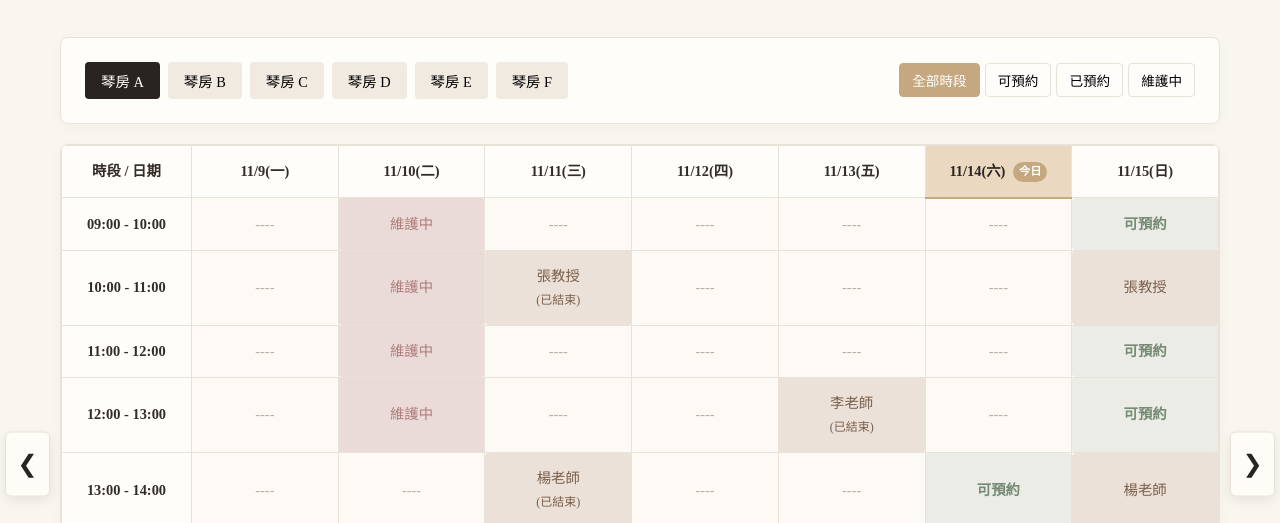
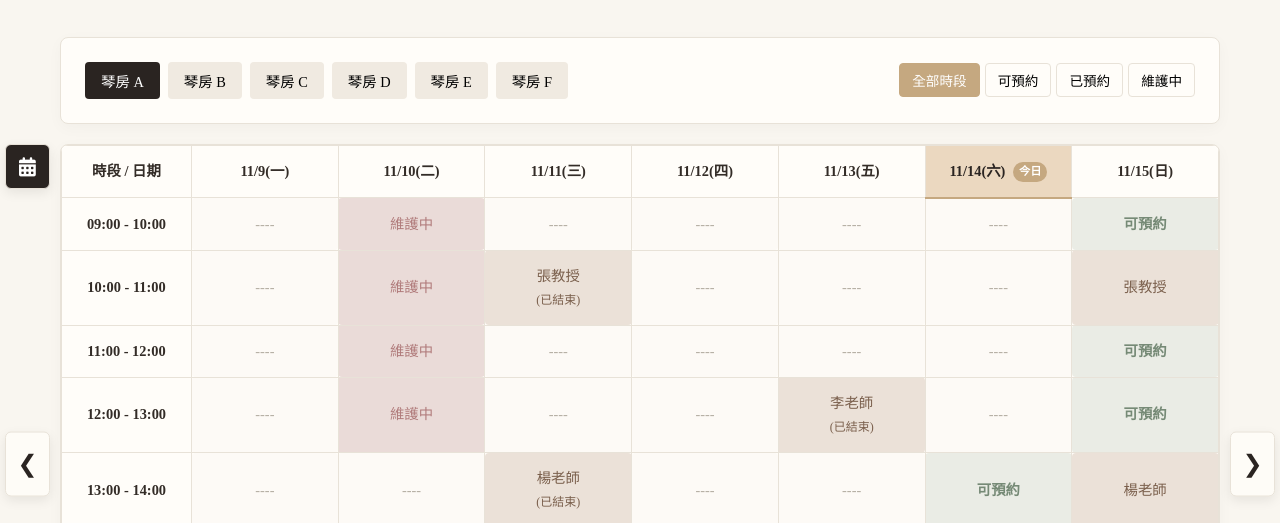
Before and after one commit to chenyuchen00/reservation-system, a plain HTML site: page index.html in a window 1280 px wide. Shown: the part 277-800 px from the top of the page. Drawn offline with Linux system fonts and the light colour scheme.

Commit message:
一覽表月曆

```diff
--- a/index.html
+++ b/index.html
@@ -75,6 +75,13 @@
 
             <div class="schedule-wrapper" style="position: relative;">
                 <!-- 左側切換週數按鈕 -->
+
+                <button type="button" class="calender-btn btn-dark" onclick="openDatePicker()" title="快速選擇日期">
+                    <i class="fa-solid fa-calendar-days"></i>
+                </button>
+                <input type="date" id="hidden-date-picker"
+                    style="position: absolute; opacity: 0; pointer-events: none; width: 0; height: 0;"
+                    onchange="jumpToSelectedDate(this.value)">
                 <button class="week-side-btn week-prev-btn" onclick="changeWeek(-1)">&#10094;</button>
 
                 <!-- 琴房一覽表表格卡片 -->
--- a/script.js
+++ b/script.js
@@ -1936,4 +1936,42 @@ function deleteWeeklyCloseRule(id) {
 }
 
 
+// 點擊您的 calender-btn 時，彈出日期選擇器
+function openDatePicker() {
+    const datePicker = document.getElementById('hidden-date-picker');
+    if (!datePicker) return;
+
+    // 將 picker 預設為當前檢視中的基準週日期
+    const baseMonday = getMonday(currentDate);
+    const targetMonday = new Date(baseMonday);
+    targetMonday.setDate(targetMonday.getDate() + (weekOffset * 7));
+    datePicker.value = targetMonday.toISOString().split('T')[0];
+
+    // 觸發原生日期選擇視窗
+    if (typeof datePicker.showPicker === 'function') {
+        datePicker.showPicker();
+    } else {
+        datePicker.click();
+    }
+}
+
+// 選擇日期後自動計算週次並跳轉
+function jumpToSelectedDate(dateStr) {
+    if (!dateStr) return;
+
+    const selectedDate = new Date(dateStr);
+    if (isNaN(selectedDate.getTime())) return;
+
+    const baseMonday = getMonday(new Date()); // 以系統今天為基準的本週週一
+    const targetMonday = getMonday(selectedDate); // 目標日期所在的週一
+
+    const diffTime = targetMonday.getTime() - baseMonday.getTime();
+    const diffWeeks = Math.round(diffTime / (1000 * 60 * 60 * 24 * 7));
+
+    // 更新全局週數偏移量
+    weekOffset = diffWeeks;
+
+    // 重新渲染琴房一覽表
+    renderSchedule();
+}
 //4
--- a/style.css
+++ b/style.css
@@ -223,6 +223,27 @@ body {
 
 }
 
+.calender-btn {
+    position: absolute;
+    top: 0%;
+    transform: translateY(-0%);
+    /*background-color: rgba(255, 253, 249, 0.9);*/
+    border: 1px solid var(--border-color);
+    /*color: var(--accent-dark);*/
+    width: 45px;
+    height: 45px;
+    font-size: 1.2rem;
+    cursor: pointer;
+    border-radius: 6px;
+    display: flex;
+    align-items: center;
+    justify-content: center;
+    box-shadow: 0 4px 12px rgba(0,0,0,0.08);
+    transition: all 0.3s ease;
+    z-index: 10;
+    left: -55px;
+    padding: 20px 10px;
+}
 .week-side-btn {
     position: absolute;
     top: 50%;
```
Also changed, not shown: admin.html (+6 -0 lines), teacher.html (+6 -0 lines).
